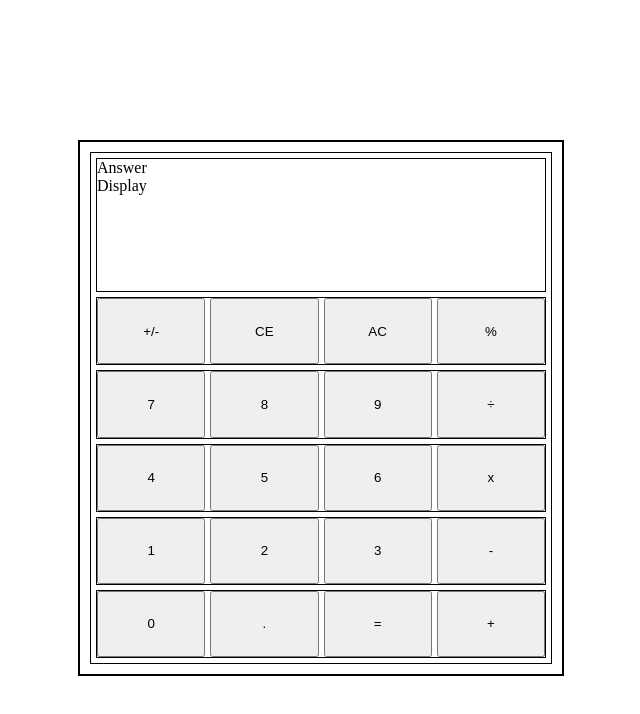
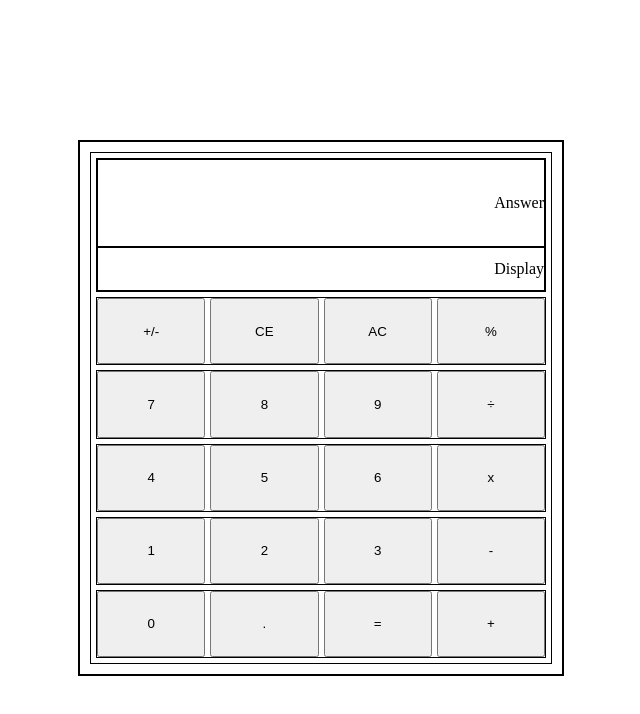
Before and after one commit to JosephDuvvani/calculator, a plain HTML site: page index.html in a window 1280 px wide. Shown: the whole page, without its empty margins (319-959 px from the left). Drawn offline with Linux system fonts and the light colour scheme.

Commit message:
Set the proportions and alignment of the display content

```diff
--- a/index.html
+++ b/index.html
@@ -12,8 +12,8 @@
       <div id="calculator">
         <div id="container">
           <div id="display">
-            <div>Answer</div>
-            <div>Display</div>
+            <div id="answer">Answer</div>
+            <div id="problem">Display</div>
           </div>
 
           <div class="btn-row">
--- a/styles.css
+++ b/styles.css
@@ -25,6 +25,24 @@
 #display{
     flex: 2;
     border: 1px solid black;
+    display: flex;
+    flex-direction: column;
+}
+
+#answer{
+    flex: 2;
+    border: 1px solid black;
+    display: flex;
+    align-items: center;
+    justify-content: flex-end;
+}
+
+#problem{
+    flex: 1;
+    border: 1px solid black;
+    display: flex;
+    align-items: center;
+    justify-content: flex-end;
 }
 .btn-row{
     flex: 1;
```
